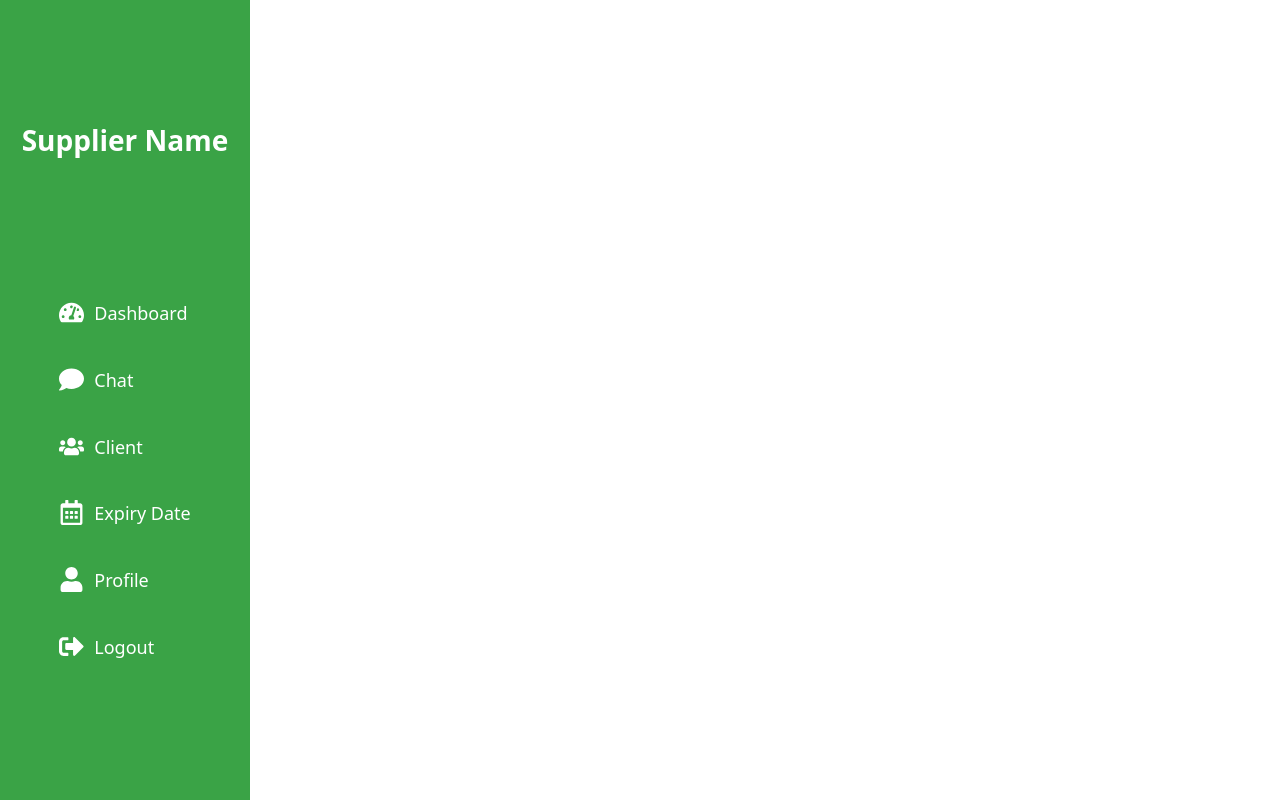
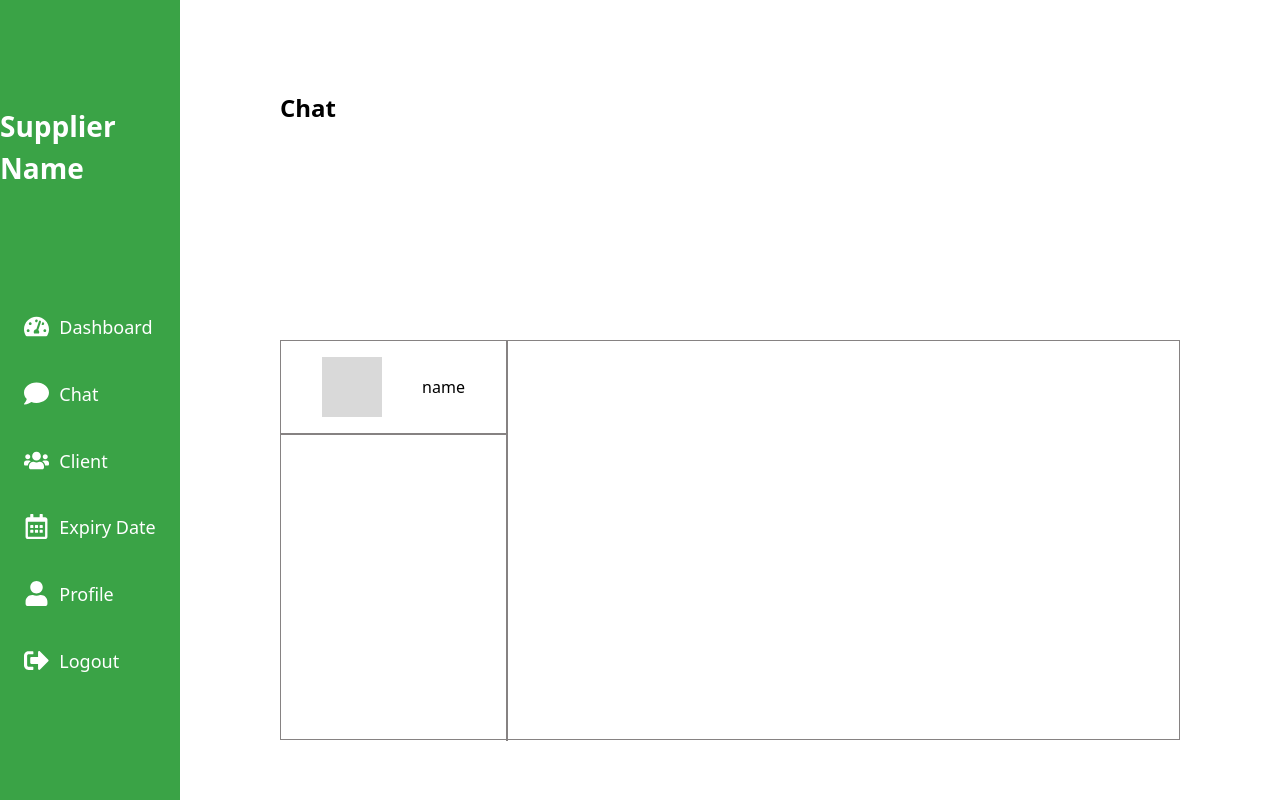
Before and after one commit to khaled-bissani/shelves-tracker, a React (Create React App) app in the folder supplier-frontend/: page /chat in a window 1280 px wide. Built offline with nearby package versions, Linux system fonts and the light colour scheme.

Commit message:
Frontend <> Supplier frontend: adding chat contact in the chat page

```diff
--- a/supplier-frontend/src/pages/home/Chat.js
+++ b/supplier-frontend/src/pages/home/Chat.js
@@ -5,6 +5,20 @@ const Chat = () => {
   return (
     <div className='flex'>
         <SideBar/>
+        <div className='flex flex-col justify-between mt-[90px] mb-[60px] mx-[100px]'>
+            <p className='text-[24px] font-sans font-bold'>Chat</p>
+            <div className='flex w-[900px] h-[400px] border border-[#868282]'>
+                <div className='flex flex-col w-1/4 overflow-auto'>
+                    <div className='flex justify-evenly my-4'>
+                        <div className='w-[60px] h-[60px] bg-[#D9D9D9]'></div>
+                        <p className='flex flex-col items-center justify-center'>name</p>
+                    </div>
+                    <div className='w-full border border-[#868282]'></div>
+                </div>
+                <div className='h-[400px] border border-[#868282]'></div>
+                <div></div>
+            </div>
+        </div>
     </div>
   )
 }
```
